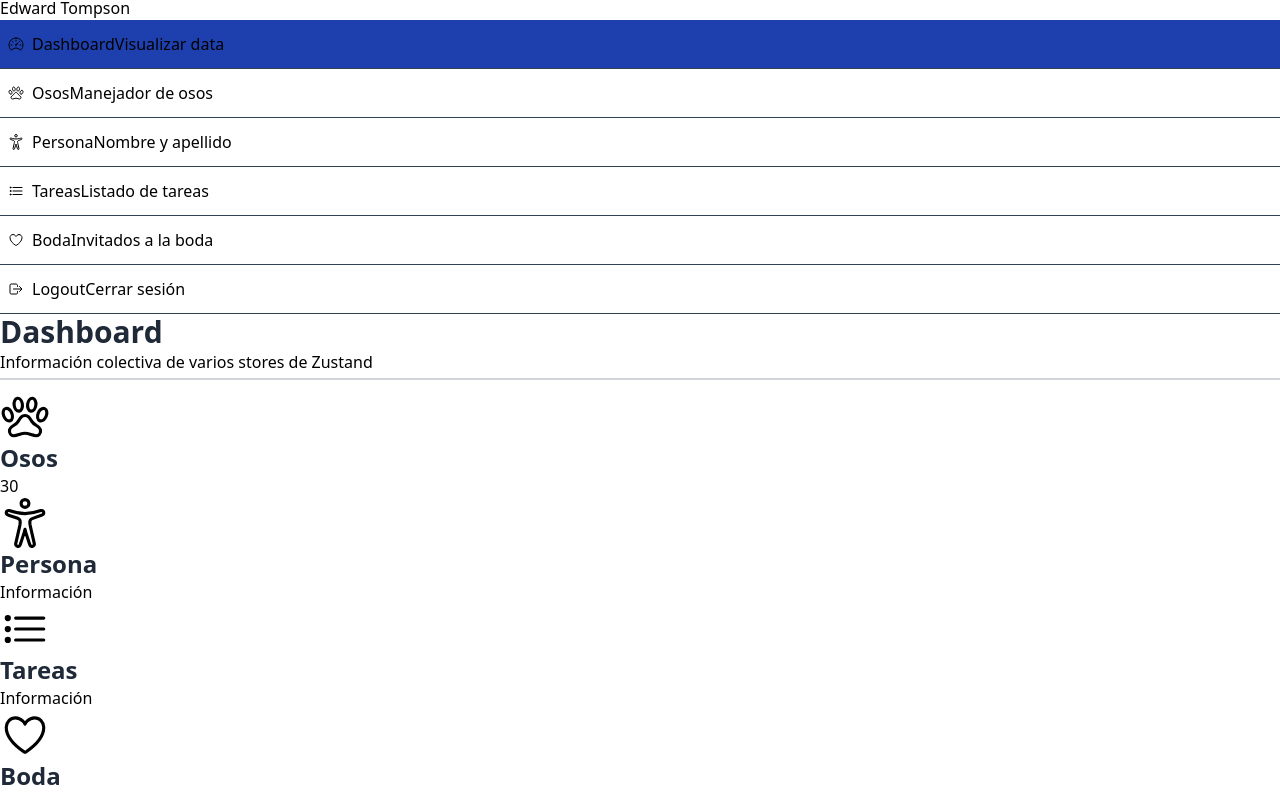
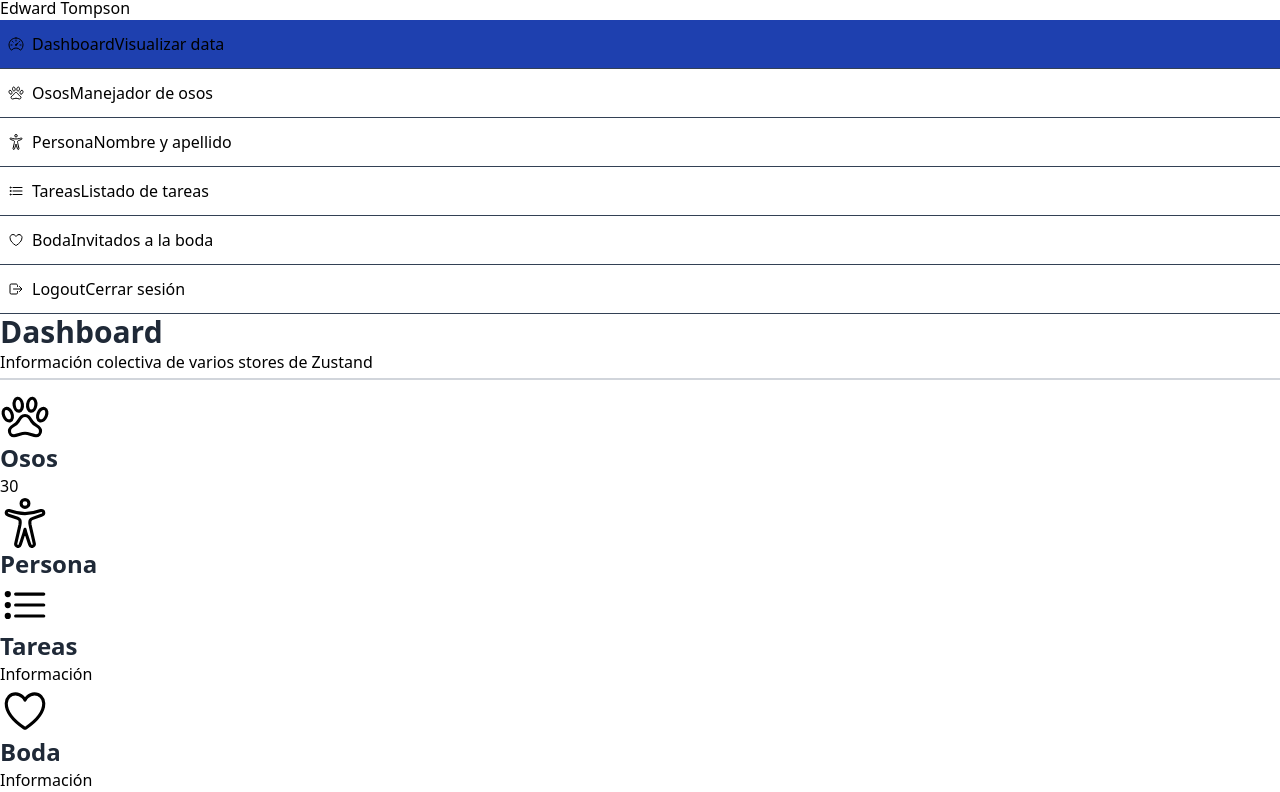
Before and after one commit to toshioxgnu/zustand-Course, a React (Vite) app: page /dashboard in a window 1280 px wide. Shown: the part 388-1180 px from the top of the page. Built offline with nearby package versions, Linux system fonts and the light colour scheme.

Commit message:
Middlewares de Zustand

```diff
--- a/src/pages/dashboard/DashboardPage.tsx
+++ b/src/pages/dashboard/DashboardPage.tsx
@@ -1,10 +1,11 @@
 import { IoAccessibilityOutline, IoHeartOutline, IoListOutline, IoLockClosedOutline, IoPawOutline } from 'react-icons/io5';
 import { WhiteCard } from '../../components';
-import { useBearStore } from '../../stores';
+import { useBearStore, usePersonStore } from '../../stores';
 
 export const Dashboard = () => {
 
   const totalBears = useBearStore( state => state.computed.totalBears );
+  const firstName = usePersonStore( state => state.firstName );
 
 
   return (
@@ -25,7 +26,7 @@
         <WhiteCard centered>
           <IoAccessibilityOutline size={ 50 } className="text-indigo-600" />
           <h2>Persona</h2>
-          <p>Información</p>
+          <p>{ firstName }</p>
         </WhiteCard>
 
 
--- a/src/stores/person/person.store.ts
+++ b/src/stores/person/person.store.ts
@@ -1,4 +1,5 @@
 import { create } from "zustand";
+import { persist } from "zustand/middleware";
 
 
 
@@ -13,11 +14,20 @@
 }
 
 
-export const usePersonStore = create< PersonState & Actions >()( (set) => ({
-    firstName: '',
-    lastName: '',
+export const usePersonStore = create< PersonState & Actions >()(
 
-    setFirstName: (value: string) => set( state => ({ firstName: value }) ),
-    setLastName: (value: string) => set( state => ({ lastName: value }) ),
+    persist(
+        (set) => ({
+            firstName: '',
+            lastName: '',
 
-}));
+            setFirstName: (value: string) => set( state => ({ firstName: value }) ),
+            setLastName: (value: string) => set( state => ({ lastName: value }) ),
+
+        }), {
+            name: 'person-store',
+        }
+
+    )
+
+);
```
